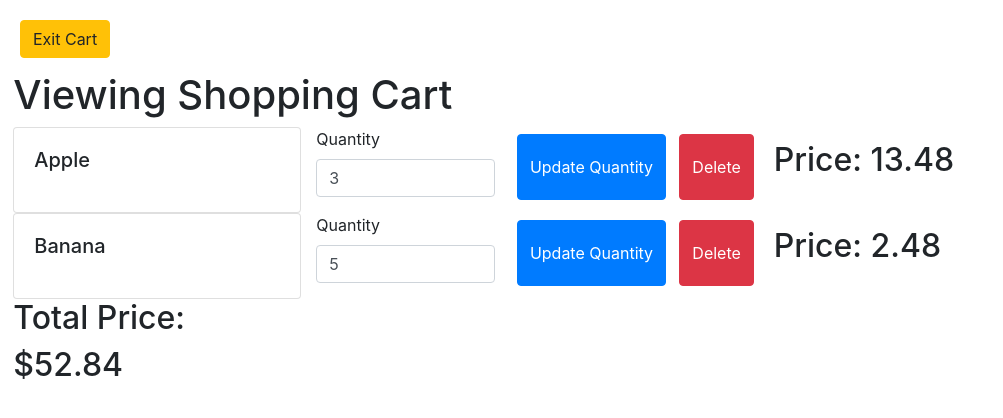
After one commit to arushirai1/CS-425-Online-Grocery-Store-App, a Flask app: page /view-cart in a window 1280 px wide. The commit adds this page. Shown: the top 418 px of the page, without its empty margins (0-1003 px from the left). Run offline with Flask 2, Linux system fonts and the light colour scheme; some libraries are stand-ins or nearby versions.

Commit message:
View cart

```diff
--- a/app.py
+++ b/app.py
@@ -4,14 +4,25 @@ from flask import Flask, request, jsonify, render_template
 from flask_sqlalchemy import SQLAlchemy
 import os
 import db_methods
+import pdb
+import secrets
+
 app = Flask(__name__)
 app.config.from_object(os.environ['APP_SETTINGS'])
 app.config['SQLALCHEMY_TRACK_MODIFICATIONS'] = False
+#app.config['SECRET_KEY'] = secrets.token_urlsafe(16)
+
 db = SQLAlchemy(app)
-
+#sess = Session()
+#sess.init_app(app)
 import models.test_model as models
 import load_data
 import login_form
+
+#cart is a list of product_ids
+session={'user_id': 0, 'state': 'CA', 'cart': [{'product_id': 1001, 'product_name': 'Apple', 'quantity': 3, 'price': 13.48}, {'product_id': 1002, 'product_name': 'Banana', 'quantity': 5, 'price': 2.48}]}
+#pdb.set_trace()
+
 @app.route('/')
 def index():
     form = login_form.LoginForm()
@@ -21,12 +32,21 @@ def index():
 def view_products():
     username = request.args.get("username", "no")
     password = request.args.get("password", "no")
-    if not db_methods.validate_login(username, password):
+    user_id = db_methods.validate_login(username, password)
+    if user_id == 0:
         form = login_form.LoginForm()
         return render_template('index.html', form = form)
     state = request.args.get("state_select", "CA")
+    add_session_variables(user_id, state)
+    print(session['user_id'])
+    print(session['state'])
     products = [{'name': 'Apple'},{'name': 'Ice Cream'}, {'name': 'Banana'} ]
     return render_template('products.html', state=state, username=username, products=products)
+
+@app.route('/view-cart', methods=["GET"])
+def view_cart():
+    print("arrived")
+    return render_template('view_cart.html', cart = session['cart'])
 
 @app.route('/init-data')
 def init_d():
@@ -55,5 +75,16 @@ def test_input():
     name = request.args.get("name", "test")
     return "Hello, " + name
 
+@app.route('/logout')
+def logout():
+   # remove all session variables
+   session['user_id'] = 0
+   session['state'] = 'CA'
+   return redirect(url_for('index'))
+
+def add_session_variables(user_id, state):
+    session['user_id'] = user_id
+    session['state'] = state
+
 if __name__ == '__main__':
     app.run()
--- a/db_methods.py
+++ b/db_methods.py
@@ -1,4 +1,4 @@
 def validate_login(username, password):
     if username == 'admin' and password == 'pass':
-        return True
-    return False
+        return 1000
+    return 0
--- a/templates/base.html
+++ b/templates/base.html
@@ -9,6 +9,23 @@
 
     </head>
     <body style="margin: 10pt">
+        <script>
+        //standard getCookie code from online
+        function getCookie(cname) {
+            var name = cname + "=";
+            var ca = document.cookie.split(';');
+            for(var i = 0; i < ca.length; i++) {
+                var c = ca[i];
+                while (c.charAt(0) == ' ') {
+                c = c.substring(1);
+                }
+                if (c.indexOf(name) == 0) {
+                return c.substring(name.length, c.length);
+                }
+            }
+            return "";
+        }
+        </script>
         {% block content %} {%endblock%}
         <script src="https://code.jquery.com/jquery-3.2.1.slim.min.js" integrity="sha384-KJ3o2DKtIkvYIK3UENzmM7KCkRr/rE9/Qpg6aAZGJwFDMVNA/GpGFF93hXpG5KkN" crossorigin="anonymous"></script>
         <script src="https://cdnjs.cloudflare.com/ajax/libs/popper.js/1.12.9/umd/popper.min.js" integrity="sha384-ApNbgh9B+Y1QKtv3Rn7W3mgPxhU9K/ScQsAP7hUibX39j7fakFPskvXusvfa0b4Q" crossorigin="anonymous"></script>
--- a/templates/index.html
+++ b/templates/index.html
@@ -1,6 +1,9 @@
 {% extends "base.html" %}
 
 {% block content %}
+    <script>
+    document.cookie = "db-backUrl=" + window.location.href+";";
+    </script>
     <h1>Login In</h1>
     <form action="/products" method="GET" novalidate>
         <p>
--- /dev/null
+++ b/templates/view_cart.html
@@ -0,0 +1,57 @@
+{% extends "base.html" %}
+{% block content %}
+<script>
+function goBack() {
+    backUrl = getCookie("db-backUrl");
+    console.log(backUrl)
+    window.location.replace(backUrl);
+}
+function update(product_id, quantity) {
+    console.log("Product Id: %d", product_id)
+    console.log("Quantity: %d", quantity)
+}
+</script>
+
+<script>
+totalPrice = 0;
+function addPrice(quantity, price) {
+    totalPrice += Math.round(100*quantity*price)/100;
+}
+function getTotal() {
+    totalPrice = Math.round(100*totalPrice)/100;
+    console.log(totalPrice);
+    document.write(totalPrice);
+}
+</script>
+
+<div style="margin-top: 10pt">
+    <button name="back" onclick="goBack()" type="reset" style="margin: 5pt; margin-bottom: 10pt;" class="btn btn-warning"> Exit Cart</button>
+
+    <h1>
+        Viewing Shopping Cart
+    </h1>
+</div>
+
+{% for item in cart %}
+<script> addPrice({{item.quantity | safe}}, {{item.price | safe}})</script>
+<div style="display: flex;">
+    <div class="card" style="width: 18rem;">
+        <div class="card-body">
+          <h5 class="card-title">{{item.product_name}}</h5>
+        </div>
+    </div>
+    <div class="form-group col-md-2">
+            <label for="inputQuantity">Quantity</label>
+            <input type="number" class="form-control" id="inputQuantity" value={{item.quantity}}>
+    </div>
+    <button name="Update Quantity" onclick="goBack()" type="reset" style="margin: 5pt; margin-bottom: 10pt;" class="btn btn-primary"> Update Quantity</button>
+    <button name="Delete" onclick="update({{item.product_id | safe}}, {{item.quantity | safe}})" type="reset" style="margin: 5pt; margin-bottom: 10pt;" class="btn btn-danger"> Delete </button>
+    <h2 style="margin: 10pt;">Price: {{item.price}}</h2>
+</div>
+{% endfor %}
+
+<h2> Total Price: </h2>
+<h2>$<script>getTotal();</script></h2>
+
+
+{% endblock %}
```
Also changed, not shown: templates/products.html (+19 -1 lines).
